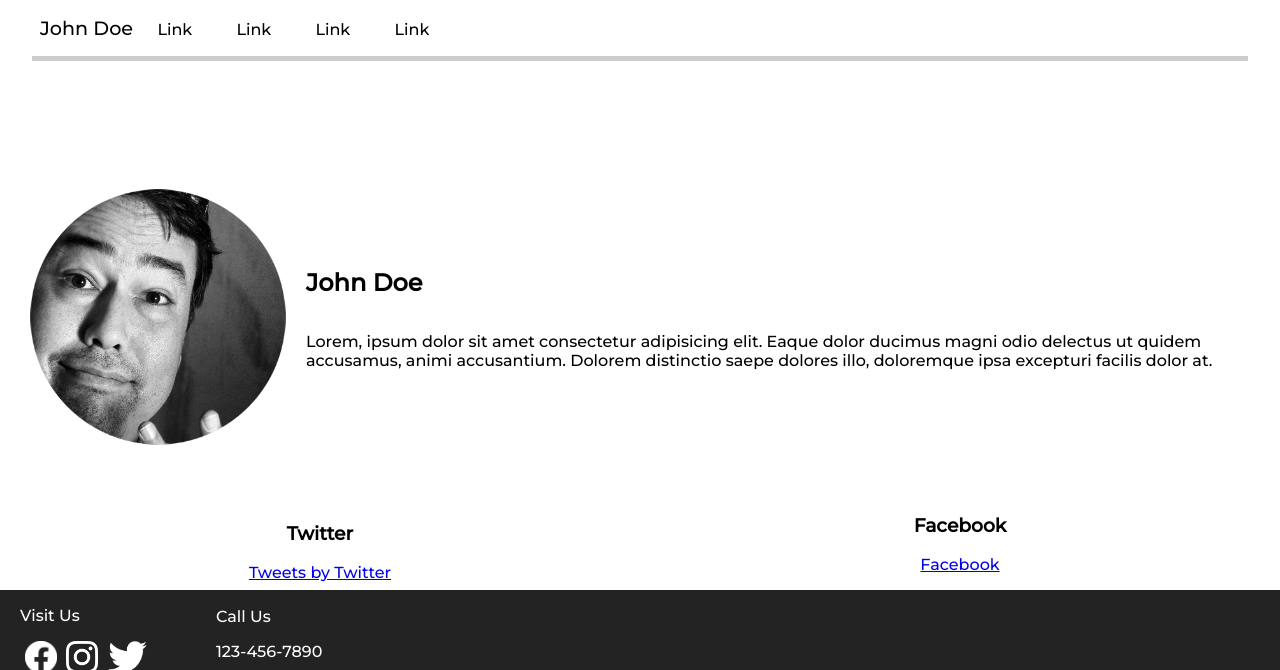
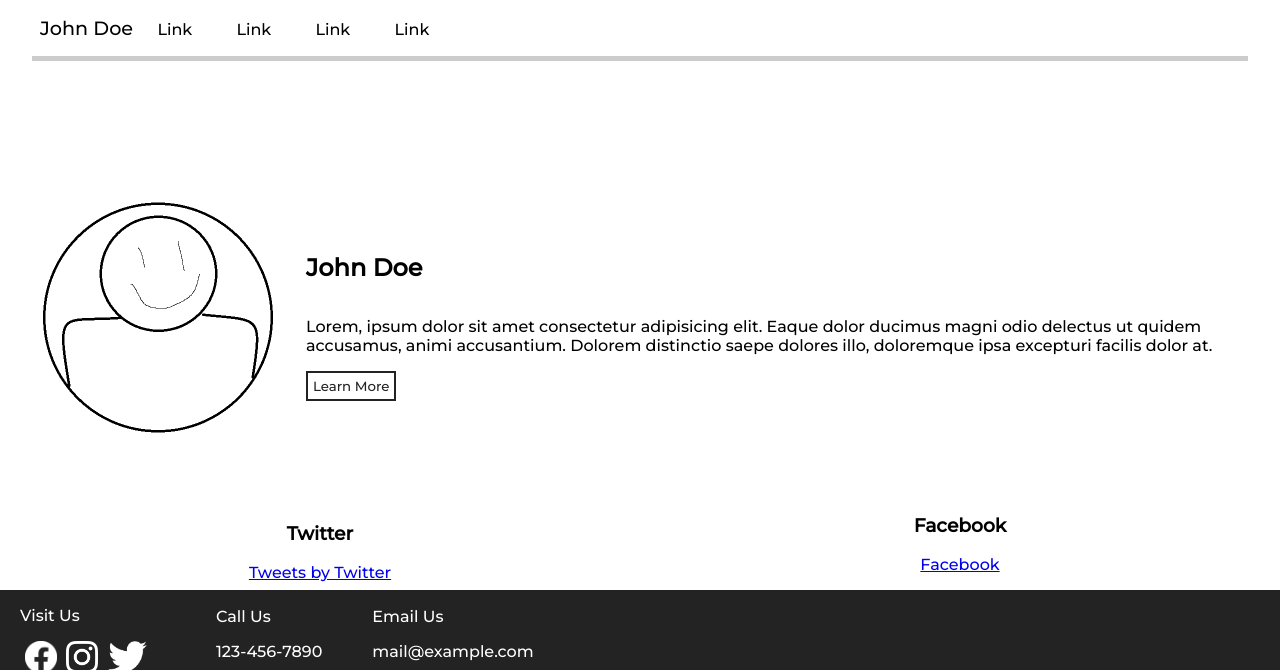
Before and after one commit to Shane-Games/client01, a plain HTML site: page index.html in a window 1280 px wide. Shown: the top 670 px of the page. Drawn offline with Linux system fonts and the light colour scheme.

Commit message:
Some changes

```diff
--- a/index.html
+++ b/index.html
@@ -1,16 +1,16 @@
 <!DOCTYPE html>
 <html lang="en">
+
 <head>
     <meta charset="UTF-8">
     <meta name="viewport" content="width=device-width, initial-scale=1">
     <link rel="stylesheet" href="./styles.css">
     <title>John Doe</title>
 </head>
+
 <body>
     <div id="fb-root"></div>
     <script async defer crossorigin="anonymous" src="https://connect.facebook.net/en_US/sdk.js#xfbml=1&version=v7.0" nonce="OkyGlQzN"></script>
-     <!-- <header>
-         <!-- <img class="navLogo" src="./images/Avatar.png" alt="John Doe" width="64px"> -->
     <nav>
         <ul class="navMenu">
             <a href="#" class="navMain">John Doe</a>
@@ -28,23 +28,24 @@
             </li>
         </ul>
     </nav>
+    <div class="line"></div>
 
-     </header>
-     <div class="line"></div>
+    <main>
         <div class="main">
-        <img class="animated fadeInDown"src="./images/Example.png" alt="John Doe" width="256px">
+            <img class="animated fadeInDown" src="./images/Avatar.png" alt="John Doe" width="256px">
 
             <div class="con">
                 <h2 class="animated fadeInDown">John Doe</h2>
                 <p class="animated fadeInDown">Lorem, ipsum dolor sit amet consectetur adipisicing elit. Eaque dolor ducimus magni odio delectus ut quidem accusamus, animi accusantium. Dolorem distinctio saepe dolores illo, doloremque ipsa excepturi facilis dolor at.</p>
+                <input type="button" value="Learn More">
             </div>
         </div>
 
         <div class="feeds">
             <div class="feedEmbed">
                 <h3>Twitter</h3>
-            <a data-chrome="noheader, transparent, noborders" class="twitter-timeline" data-height="512" data-width="500"
-            href="https://twitter.com/Twitter?ref_src=twsrc%5Etfw">Tweets by Twitter</a> <script async src="https://platform.twitter.com/widgets.js" charset="utf-8"></script>
+                <a data-chrome="noheader, transparent, noborders" class="twitter-timeline" data-height="512" data-width="500" href="https://twitter.com/Twitter?ref_src=twsrc%5Etfw">Tweets by Twitter</a>
+                <script async src="https://platform.twitter.com/widgets.js" charset="utf-8"></script>
             </div>
 
             <div class="feedEmbed">
@@ -52,9 +53,14 @@
                 <div id="fb-root"></div>
                 <script async defer crossorigin="anonymous" src="https://connect.facebook.net/en_US/sdk.js#xfbml=1&version=v7.0" nonce="56qgheIU"></script>
 
-            <div class="fb-page" data-href="https://www.facebook.com/facebook" data-tabs="timeline" data-width="500" data-height="" data-small-header="true" data-adapt-container-width="true" data-hide-cover="false" data-show-facepile="false"><blockquote cite="https://www.facebook.com/facebook" class="fb-xfbml-parse-ignore"><a href="https://www.facebook.com/facebook">Facebook</a></blockquote></div>
+                <div class="fb-page" data-href="https://www.facebook.com/facebook" data-tabs="timeline" data-width="500" data-height="" data-small-header="true" data-adapt-container-width="true" data-hide-cover="false" data-show-facepile="false">
+                    <blockquote cite="https://www.facebook.com/facebook" class="fb-xfbml-parse-ignore"><a href="https://www.facebook.com/facebook">Facebook</a></blockquote>
                 </div>
             </div>
+        </div>
+    </main>
+
+
 
     <footer class="footer">
         <div class="follow">
@@ -62,8 +68,8 @@
             <div class="icons">
                 <img class="icon" src="./images/facebook.png" alt="" width="32" height="32">
                 <img class="icon-invert" src="./images/instagram.png" alt="" width="32" height="32">
-                <img class="icon" src="./images/twitter.png" alt=""  height="32">
-                <img class="icon" src="./images/snapchat.png" alt=""  height="32">
+                <img class="icon" src="./images/twitter.png" alt="" height="32">
+                <img class="icon" src="./images/snapchat.png" alt="" height="32">
             </div>
         </div>
 
@@ -72,6 +78,17 @@
             <p>123-456-7890</p>
         </div>
 
+        <div class="email">
+            <p>Email Us</p>
+            <p>mail@example.com</p>
+        </div>
+
+        <!-- <div class="e-list">
+            <p>Join our Email list</p>
+            <input type="text">
+        </div> -->
+
     </footer>
 </body>
+
 </html>
--- a/styles.css
+++ b/styles.css
@@ -1,9 +1,7 @@
 @import url('https://fonts.googleapis.com/css2?family=Montserrat:ital,wght@0,500;1,700&display=swap');
-
-*{
+* {
     flex-shrink: 0;
 }
-
 
 .animated {
     -webkit-animation-duration: 0.5s;
@@ -11,6 +9,7 @@
     -webkit-animation-fill-mode: both;
     animation-fill-mode: both;
 }
+
 @-webkit-keyframes fadeInDown {
     0% {
         opacity: 0;
@@ -21,6 +20,7 @@
         -webkit-transform: translateY(0);
     }
 }
+
 @keyframes fadeInDown {
     0% {
         opacity: 0;
@@ -31,7 +31,8 @@
         transform: translateY(0);
     }
 }
- @keyframes lineStretch{
+
+@keyframes lineStretch {
     0% {
         transform: scaleX(0.01);
         background-color: #ccc;
@@ -40,24 +41,29 @@
         background-color: #ccc;
     }
 }
+
 .fadeInDown {
     -webkit-animation-name: fadeInDown;
     animation-name: fadeInDown;
 }
- html, body{
+
+html,
+body {
     margin: 0;
     padding: 0;
     box-sizing: border-box;
     font-family: 'Montserrat', sans-serif;
 }
- header{
+
+header {
     display: flex;
     font-family: 'Montserrat', sans-serif;
     position: fixed;
     top: 0;
     width: 100%
 }
- .line{
+
+.line {
     height: 5px;
     width: 95%;
     animation-name: lineStretch;
@@ -67,27 +73,34 @@
     -webkit-animation-fill-mode: both;
     animation-fill-mode: both;
 }
- .navMain{
+
+.navMain {
     font-size: larger;
     text-decoration: none;
     color: black;
 }
+
 .navMenu {
     list-style: none;
 }
- .navMenu li{
+
+.navMenu li {
     display: inline-block;
     padding: 0px 20px;
 }
- .navMenu li a{
+
+.navMenu li a {
     text-decoration: none;
     color: black;
     font-style: normal;
 }
- .navLogo{
+
+.navLogo {
     cursor: pointer;
 }
- .main{
+
+.main {
+    flex: 1;
     margin-top: 128px;
     padding-left: 30px;
     display: flex;
@@ -97,13 +110,25 @@
     position: relative;
     flex-grow: 1;
 }
- .main .con{
+
+.main .con {
     padding-left: 20px;
     display: flex;
     flex-direction: column;
     flex: 1;
 }
- .feeds{
+
+.main .con input[type=button] {
+    font-family: 'Montserrat', sans-serif;
+    width: fit-content;
+    border: 2px solid #232323;
+    padding: 5px;
+    outline: none;
+    color: #232323;
+    background-color: white;
+}
+
+.feeds {
     padding-top: 50px;
     align-items: center;
     justify-content: center;
@@ -113,10 +138,12 @@
     flex-direction: row;
     flex-shrink: 0;
 }
- .feedEmbed{
+
+.feedEmbed {
     width: 50%;
 }
- .footer{
+
+.footer {
     flex: 0;
     display: flex;
     flex-direction: row;
@@ -127,18 +154,32 @@
     padding-bottom: 10px;
     flex-shrink: 0;
 }
- .follow{
+
+.follow {
     padding-left: 20px;
 }
- .call{
+
+.call,
+.email,
+.e-list {
     padding-left: 50px;
 }
- .icon{
+
+.e-list input[type=text] {
+    border: 2px solid white;
+    padding: 5px;
+    outline: none;
+    color: white;
+    background-color: #232323;
+}
+
+.icon {
     padding-left: 5px;
     padding-right: 5px;
 }
+
 @media screen and (max-width: 490px) {
-     .main{
+    .main {
         margin-top: 32px;
         padding-left: 0;
         padding-right: 0;
@@ -147,17 +188,17 @@
         text-align: center;
         flex-direction: column;
     }
-     .main .con{
+    .main .con {
         padding-left: 0;
         padding-right: 0;
     }
-     .navMenu li{
+    .navMenu li {
         display: block;
     }
-     .line{
+    .line {
         display: none;
     }
-     .feeds{
+    .feeds {
         display: none;
     }
 }
```
Also changed, not shown: js/loader.js (+4 -4 lines). Lines whose indentation alone changed are shown as unchanged.
